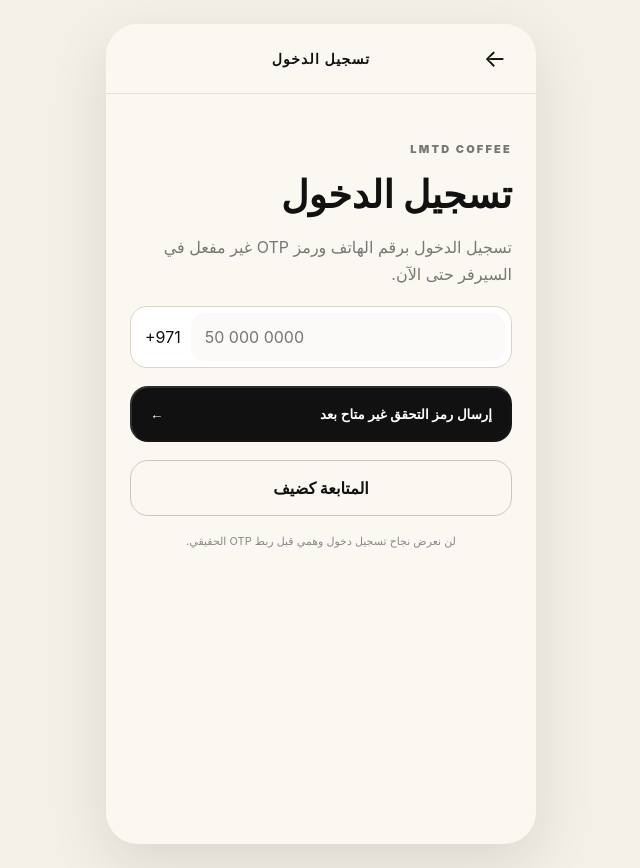
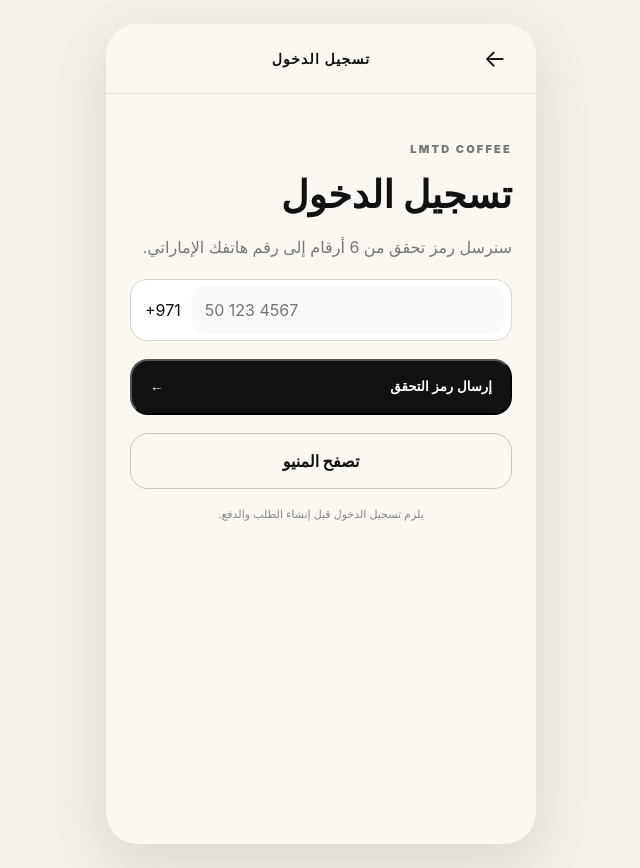
Before and after one commit to westRegion-gif/saleh-order-ahead, a Next.js app in the folder lmtd/apps/customer/: page /login in a window 1280 px wide. Shown: the whole page, without its empty margins (319-959 px from the left). Built offline with nearby package versions, Linux system fonts and the light colour scheme; no server answers.

Commit message:
Activate customer OTP login flow

```diff
--- a/lmtd/apps/customer/app/login/page.tsx
+++ b/lmtd/apps/customer/app/login/page.tsx
@@ -1,19 +1,51 @@
+'use client';
+
 import Link from 'next/link';
+import { FormEvent, useState } from 'react';
+import { useRouter } from 'next/navigation';
 import { AppScreen, Header } from '../_components';
+import { requestOtp } from '../_api';
 
 export default function Login() {
+  const router = useRouter();
+  const [phone, setPhone] = useState('');
+  const [busy, setBusy] = useState(false);
+  const [error, setError] = useState('');
+
+  async function submit(event: FormEvent) {
+    event.preventDefault();
+    const local = phone.replace(/\D/g, '');
+    if (!/^5\d{8}$/.test(local)) {
+      setError('أدخل رقم إماراتي صحيح مثل 50 123 4567');
+      return;
+    }
+    setBusy(true);
+    setError('');
+    try {
+      const normalized = `+971${local}`;
+      await requestOtp(normalized);
+      sessionStorage.setItem('lmtd_login_phone', normalized);
+      router.push('/verify');
+    } catch (err) {
+      setError(err instanceof Error ? err.message : 'تعذر إرسال رمز التحقق');
+    } finally {
+      setBusy(false);
+    }
+  }
+
   return (
     <AppScreen>
       <Header title="تسجيل الدخول" back="/" />
-      <div className="content authPage" dir="rtl">
+      <form className="content authPage" dir="rtl" onSubmit={submit}>
         <p className="kicker">LMTD COFFEE</p>
         <h1>تسجيل الدخول</h1>
-        <p className="muted">تسجيل الدخول برقم الهاتف ورمز OTP غير مفعل في السيرفر حتى الآن.</p>
-        <label className="phoneField" aria-disabled="true"><span>+971</span><input inputMode="tel" placeholder="50 000 0000" disabled /></label>
-        <button className="blackCta" type="button" disabled>إرسال رمز التحقق غير متاح بعد <span>←</span></button>
-        <Link className="outlineCta" href="/branches">المتابعة كضيف</Link>
-        <p className="secureNote">لن نعرض نجاح تسجيل دخول وهمي قبل ربط OTP الحقيقي.</p>
-      </div>
+        <p className="muted">سنرسل رمز تحقق من 6 أرقام إلى رقم هاتفك الإماراتي.</p>
+        <label className="phoneField"><span>+971</span><input value={phone} onChange={(e) => setPhone(e.target.value)} inputMode="tel" autoComplete="tel" placeholder="50 123 4567" /></label>
+        {error && <p className="muted">{error}</p>}
+        <button className="blackCta" type="submit" disabled={busy}>{busy ? 'جاري الإرسال...' : 'إرسال رمز التحقق'} <span>←</span></button>
+        <Link className="outlineCta" href="/branches">تصفح المنيو</Link>
+        <p className="secureNote">يلزم تسجيل الدخول قبل إنشاء الطلب والدفع.</p>
+      </form>
     </AppScreen>
   );
 }
```
